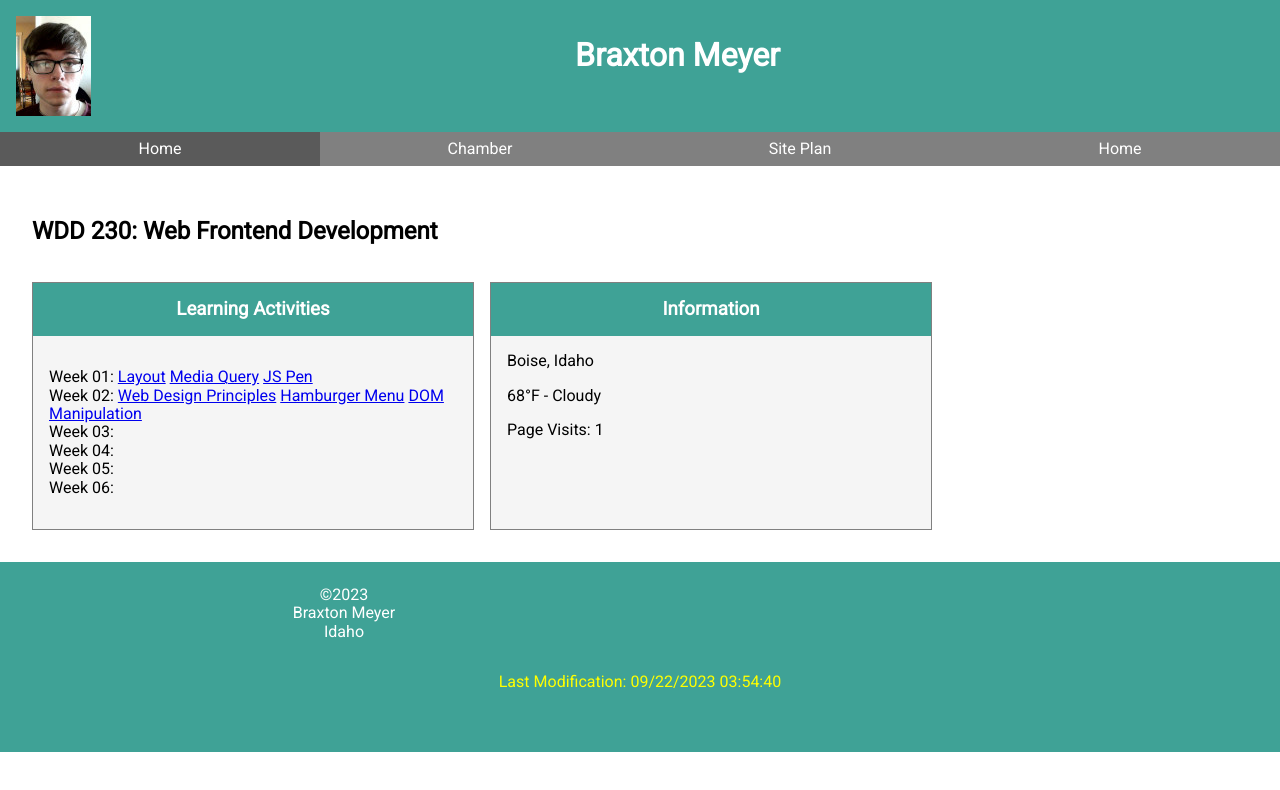
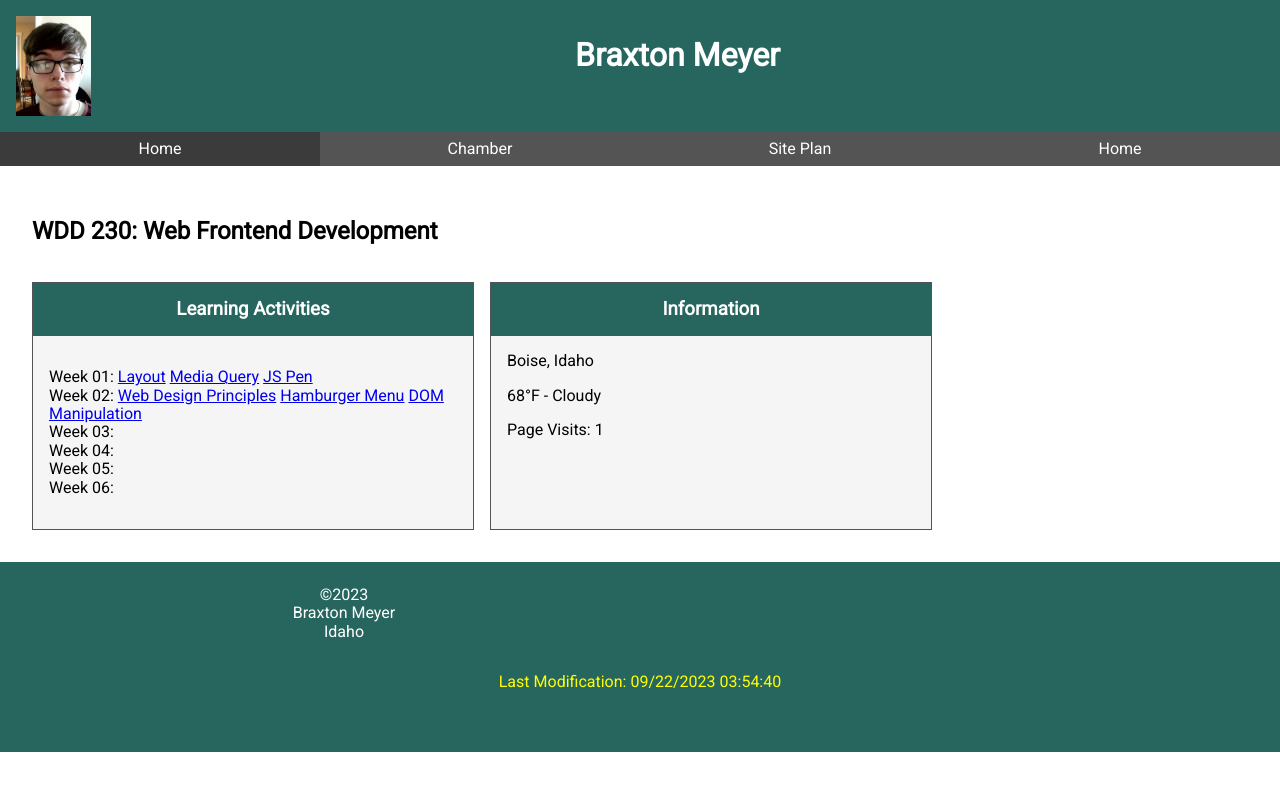
Before and after one commit to BMeyer-git/wdd230, a plain HTML site: page index.html in a window 1280 px wide. Drawn offline with Linux system fonts and the light colour scheme.

Commit message:
Adjusted colors for contrast/accessibility

```diff
--- a/styles/base.css
+++ b/styles/base.css
@@ -3,7 +3,7 @@ body{
 }
 
 header {
-    background-color: #3FA296;
+    background-color: #27665f;
     color:white;
     display:grid;
     grid-template-columns: auto 1fr;
@@ -12,7 +12,7 @@ header {
 }
 
 nav{
-    background-color:grey;
+    background-color:#545454;
 }
 
 nav ul {
@@ -49,7 +49,7 @@ main h2 {
 
 section{
     grid-column: 1 / 4;
-    border: 1px solid grey;
+    border: 1px solid #545454;
     background-color: whitesmoke;
 }
 
@@ -68,14 +68,14 @@ main h2{
 
 h3{
     margin:0;
-    background-color: #3FA296;
+    background-color: #27665f;
     color:white;
     padding:1rem;
     text-align:center;
 }
 
 footer{
-    background-color: #3FA296;
+    background-color: #27665f;
     color:white;
     padding: 0.5em;
 }
```
